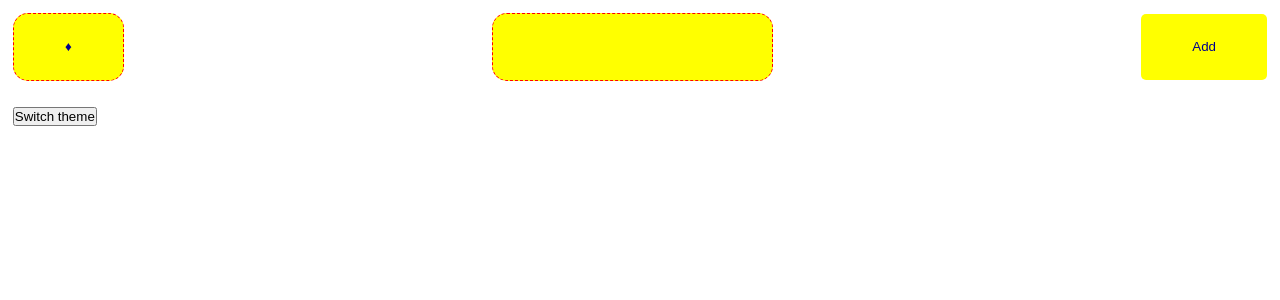
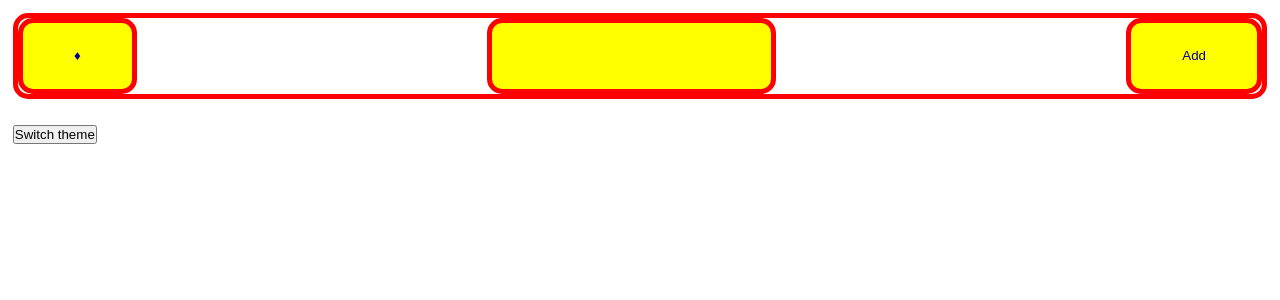
Before and after one commit to tramallo/exercise-emoji_todo_list, a React (Vite) app: page / in a window 1280 px wide. Shown: the top 300 px of the page. Built offline with nearby package versions, Linux system fonts and the light colour scheme.

Commit message:
debugging

```diff
--- a/src/App.css
+++ b/src/App.css
@@ -13,8 +13,10 @@ body {
   --theme-hover-color: tomato;
   --theme-focus-color: green;
   --theme-padding: 2vw 4vw;
-  --theme-border: 1px dashed red;
+  --theme-border: 5px solid red;
   --theme-border-radius: 15px;
+
+  --new-todo-border: none;
 }
 
 .dark-theme {
--- a/src/components/NewTodo.css
+++ b/src/components/NewTodo.css
@@ -4,19 +4,24 @@
   --new-todo-hover-color: var(--custom-hover-color, var(--theme-hover-color, dimgray));
   --new-todo-focus-color: var(--custom-focus-color, var(--theme-hover-color, cyan));
   --new-todo-padding: var(--custom-padding, var(--theme-padding, 1vw));
+  --new-todo-border: var(--custom-border, var(--theme-border, 2px solid black));
+  --new-todo-border-radius: var(--custom-border-radius, var(--theme-border-radius, 5px));
 
   display: flex;
 
   align-items: center;
   justify-content:space-between;
+
+  border: var(--new-todo-border);
+  border-radius: var(--new-todo-border-radius);
 }
 
 .new-todo > button {
   display: inline-block;
+  box-sizing: border-box;
 
-  border-radius: 5px;
-  border-style: none;
-
+  border: var(--new-todo-border);
+  border-radius: var(--new-todo-border-radius);
   background-color: var(--new-todo-color);
   padding: var(--new-todo-padding);
   color: var(--new-todo-text-color);
```
